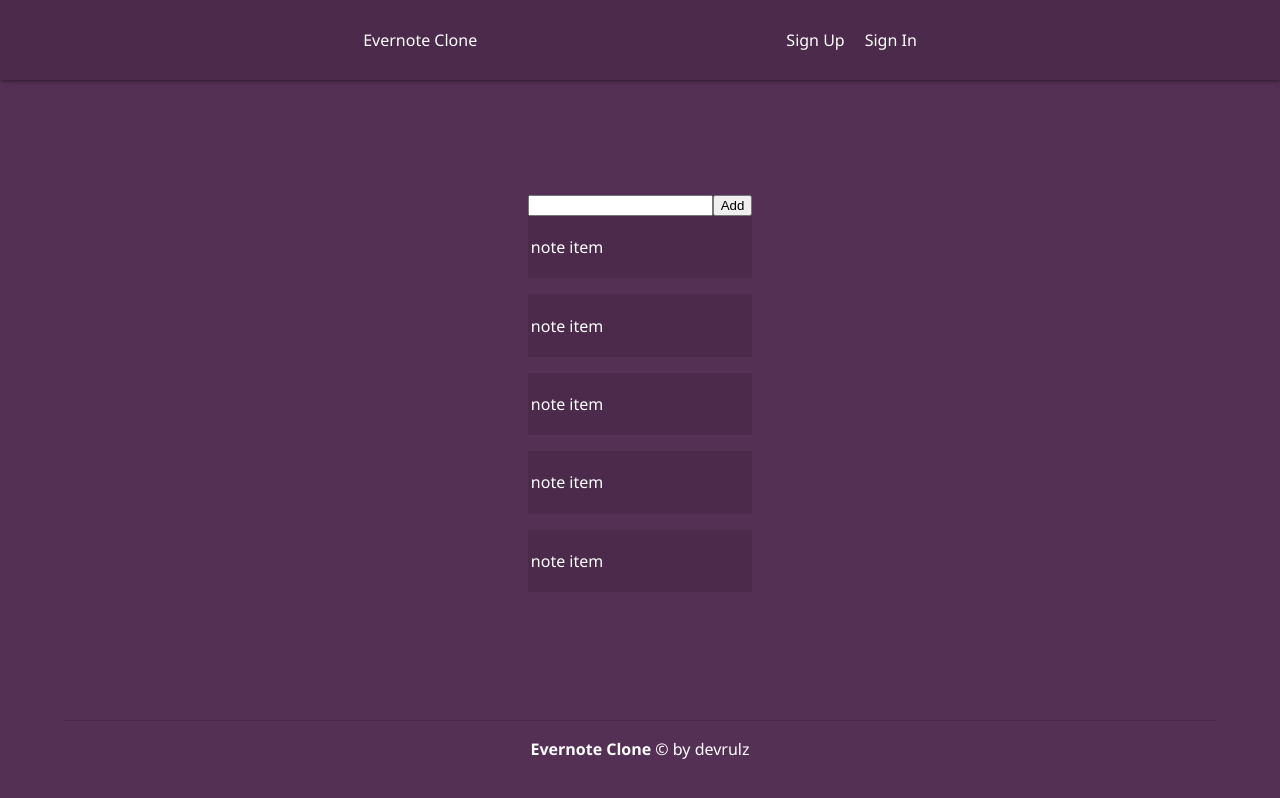
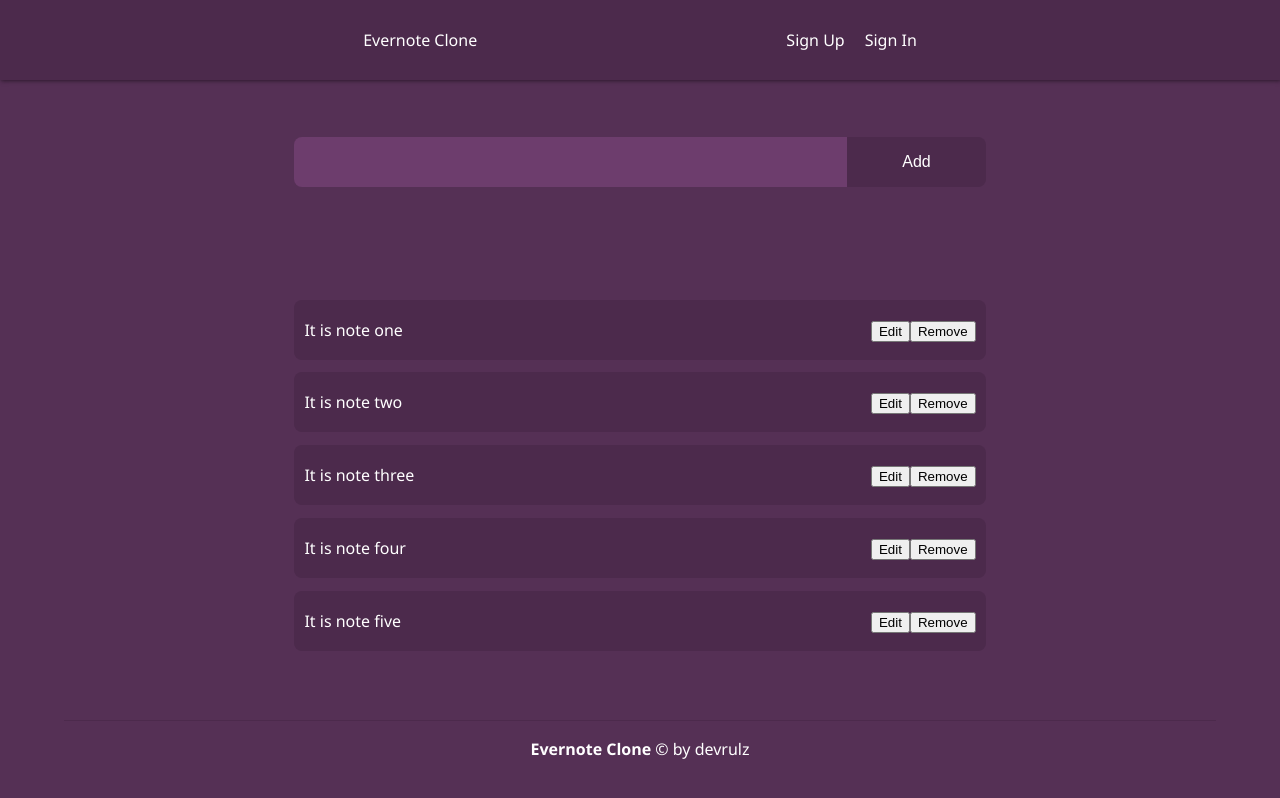
Before and after one commit to rooneyrulz/evernote_clone, a React (Create React App) app: page /notes in a window 1280 px wide. Built offline with nearby package versions, Linux system fonts and the light colour scheme; no server answers.

Commit message:
note styles | note-item-layouts

```diff
--- a/src/components/NewNote.jsx
+++ b/src/components/NewNote.jsx
@@ -1,11 +1,16 @@
 import React from 'react';
+
+// Styles
+import { noteStyles } from '../styles/note.module';
 
 const NewNote = () => {
   return (
-    <div className='new__note'>
-      <form>
-        <input type='text' />
-        <button type='submit'>Add</button>
+    <div className='new__note' style={noteStyles.newNoteContainer}>
+      <form style={noteStyles.noteForm}>
+        <input type='text' style={noteStyles.noteInput} />
+        <button type='submit' style={noteStyles.btnNote}>
+          Add
+        </button>
       </form>
     </div>
   );
--- a/src/components/NoteItem.jsx
+++ b/src/components/NoteItem.jsx
@@ -1,15 +1,50 @@
 import React from 'react';
 
-const NoteItem = () => {
+// Styles
+import { noteStyles } from '../styles/note.module';
+
+const NoteItem = ({ note }) => {
+  const [isEdit, setIsEdit] = React.useState(false);
+  const [newNote, setNewNote] = React.useState({});
+
+  const onHandleEdit = (e) => setIsEdit(true);
+
+  const onHandleUpdate = (e) => console.log(newNote);
+
+  const onHandleDelete = (id) => console.info(id);
+
+  const onHandleChange = (e) =>
+    setNewNote({ ...newNote, [e.target.id]: e.target.value });
+
+  React.useEffect(() => {
+    setNewNote({ ...newNote, ...note });
+  }, []);
+
   return (
-    <div
-      style={{
-        background: '#4c2a4c',
-        padding: '.2em',
-        marginBottom: '1rem',
-      }}
-    >
-      <p>note item</p>
+    <div style={noteStyles.noteItem}>
+      <div style={noteStyles.noteItemLeft}>
+        {isEdit ? (
+          <input
+            id='text'
+            type='text'
+            autoFocus
+            value={newNote.text}
+            onChange={(e) => onHandleChange(e)}
+            style={noteStyles.noteEditInput}
+          />
+        ) : (
+          <p>{note.text}</p>
+        )}
+      </div>
+      <div style={noteStyles.noteItemRight}>
+        {isEdit ? (
+          <button onClick={(e) => onHandleUpdate(e)}>Update</button>
+        ) : (
+          <button onClick={(e) => onHandleEdit(e)}>Edit</button>
+        )}
+
+        <button onClick={(e) => onHandleDelete(note.id)}>Remove</button>
+      </div>
     </div>
   );
 };
--- a/src/pages/Notes.jsx
+++ b/src/pages/Notes.jsx
@@ -4,27 +4,31 @@ import React from 'react';
 import NoteContext from '../context/NoteContext';
 import { getNotes } from '../actions/note';
 
-// Components
+// Components & Layouts
 import NoteItem from '../components/NoteItem';
 import NewNote from '../components/NewNote';
+import Spinner from '../layouts/Spinner';
+
+// Styles
+import { noteStyles } from '../styles/note.module';
 
 const Notes = () => {
-  const {
-    everNote: { loading, notes },
-    dispatch,
-  } = React.useContext(NoteContext);
+  const { everNote, dispatch } = React.useContext(NoteContext);
 
   React.useEffect(() => {
     getNotes(dispatch);
-  }, [dispatch, loading]);
+  }, []);
 
   return (
-    <div className='notes'>
+    <div className='notes' style={noteStyles.noteContainer}>
       <NewNote />
-
-      {notes.map((note) => (
-        <NoteItem key={note.id} item={note} />
-      ))}
+      <div className='noteItemContainer' style={noteStyles.noteItemContainer}>
+        {everNote.loading ? (
+          <Spinner />
+        ) : (
+          everNote.notes.map((note) => <NoteItem key={note.id} note={note} />)
+        )}
+      </div>
     </div>
   );
 };
--- a/src/pages/auth/Login.jsx
+++ b/src/pages/auth/Login.jsx
@@ -25,7 +25,7 @@ const Login = (props) => {
   };
 
   return (
-    <div className='login'>
+    <div className='login' style={authStyles.authContainer}>
       <h2 className='auth__heading' style={authStyles.authHeading}>
         Sign In
       </h2>
--- a/src/pages/auth/Register.jsx
+++ b/src/pages/auth/Register.jsx
@@ -25,7 +25,7 @@ const Register = (props) => {
   };
 
   return (
-    <div className='register'>
+    <div className='register' style={authStyles.authContainer}>
       <h2 className='auth__heading' style={authStyles.authHeading}>
         Sign Up
       </h2>
--- a/src/styles/auth.module.js
+++ b/src/styles/auth.module.js
@@ -1,4 +1,14 @@
 export const authStyles = {
+    authContainer: {
+        width: '90%',
+        height: '80vh',
+        margin: 'auto',
+        display: 'flex',
+        flexDirection: 'column',
+        justifyContent: 'center',
+        alignItems: 'center',
+    },
+
     authHeading: {
         textAlign: 'center',
     },
--- a/src/styles/layout.module.js
+++ b/src/styles/layout.module.js
@@ -28,12 +28,8 @@ export const layoutStyles = {
 
     appMain: {
         width: '90%',
-        minHeight: '80vh',
+        height: '80vh',
         margin: 'auto',
-        display: 'flex',
-        flexDirection: 'column',
-        justifyContent: 'center',
-        alignItems: 'center',
     },
 
     spinnerContainer: {
--- a/src/styles/note.module.js
+++ b/src/styles/note.module.js
@@ -0,0 +1,76 @@
+export const noteStyles = {
+    noteContainer: {
+        width: '60%',
+        height: '80vh',
+        margin: 'auto',
+        display: 'flex',
+        flexDirection: 'column',
+        justifyContent: 'space-around',
+    },
+
+    newNoteContainer: {
+        margin: 'auto',
+        width: '100%',
+    },
+
+    noteForm: {},
+
+    noteInput: {
+        width: '80%',
+        height: '50px',
+        border: 'none',
+        outline: 'none',
+        fontSize: '1rem',
+        padding: '5px 10px',
+        borderRadius: '0.5em 0 0 0.5em',
+        color: '#f4f4f4',
+        background: '#6d3d6d',
+    },
+
+    btnNote: {
+        width: '20%',
+        height: '50px',
+        border: 'none',
+        outline: 'none',
+        cursor: 'pointer',
+        fontSize: '1rem',
+        padding: '6px 10px',
+        borderRadius: '0 0.5em 0.5em 0',
+        color: '#fff',
+        background: '#4c2a4c',
+    },
+
+    noteItemContainer: {
+        width: '100%',
+        margin: 'auto',
+    },
+
+    noteItem: {
+        height: '60px',
+        display: 'flex',
+        flexDirection: 'row',
+        justifyContent: 'space-between',
+        alignItems: 'center',
+        background: '#4c2a4c',
+        padding: '1px 10px',
+        marginBottom: '.8rem',
+        cursor: 'pointer',
+        fontSize: '1rem',
+        borderRadius: '0.5em',
+    },
+
+    noteEditInput: {
+        height: '60px',
+        border: 'none',
+        outline: 'none',
+        fontSize: '1rem',
+        padding: '5px 10px',
+        borderRadius: '0.5em 0 0 0.5em',
+        color: '#f4f4f4',
+        background: '#4c2a4c',
+    },
+
+    noteItemLeft: {},
+
+    noteItemRight: {},
+};
```
